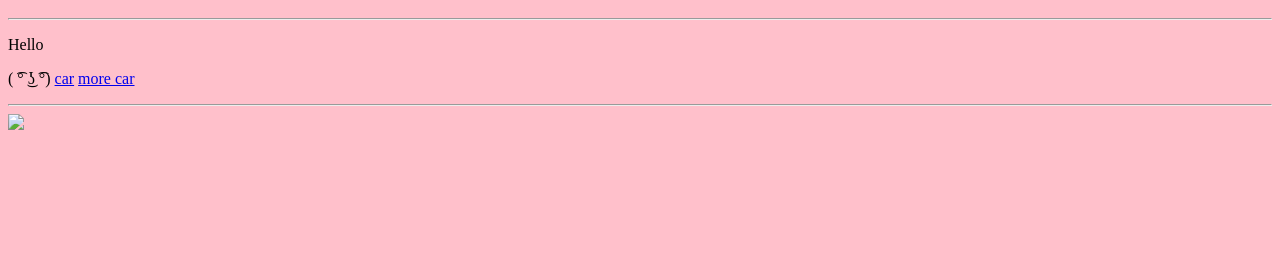
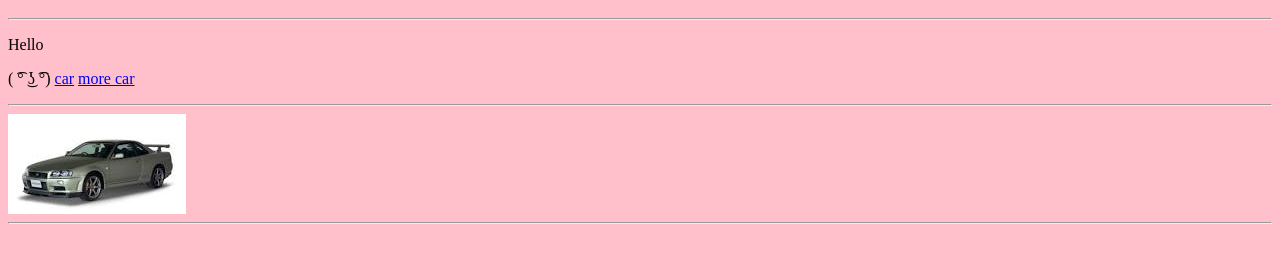
Before and after one commit to hoangjas000/hoang, a plain HTML site: page index.html in a window 1280 px wide. Shown: the part 48-310 px from the top of the page. Drawn offline with Linux system fonts and the light colour scheme.

Commit message:
Update index.html

```diff
--- a/index.html
+++ b/index.html
@@ -9,7 +9,7 @@
       <a href=https://bit.ly/30GN3zC">car</a>
       <a href=https://bit.ly/2Wexccr">more car</a>
     <hr>
-    <img src="
+    <img src="nissan.jpeg">
 
     <hr>
     </body>
```
